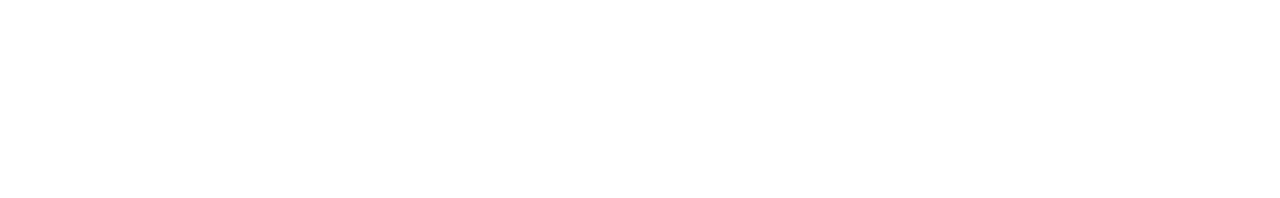
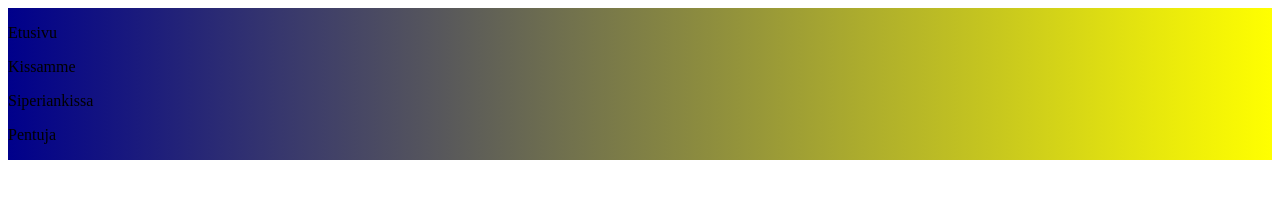
Before and after one commit to valzu1/old-school-project, a plain HTML site: page index.html in a window 1280 px wide. Drawn offline with Linux system fonts and the light colour scheme.

Commit message:
added background and starting flex-display

```diff
--- a/index.html
+++ b/index.html
@@ -1,26 +1,28 @@
 <html>
   <head>
     <title>FI* Likimain</title>
-  <link href="style.css" type="stylesheet" rel="stylesheet">
+    <link href="style.css" type="text/css" rel="stylesheet">
   </head>
   <body>
+    <div class="main">
       <div class="nav">
         <div class="navbutton">
 
           <div id="b1">
-
+            <p>Etusivu</p>
           </div>
 
           <div id="b2">
-
+            <p>Kissamme</p>
           </div>
 
           <div id="b3">
-
+            <p>Siperiankissa</p>
           </div>
 
           <div id="b4">
-
+            <p>Pentuja</p>
+          </div>
         </div>
       </div>
     </div>
--- a/style.css
+++ b/style.css
@@ -1,29 +1,41 @@
 .main {
+width: auto;
+height: auto;
 display: -webkit-flex;
 display: flex;
+
 }
 
 .nav {
+order: -20;
+width: auto;
+display: -webkit-flex;
 display: flex;
 justify-content: space-between;
+flex-wrap: wrap;
+flex-direction: row;
 }
 
-.navbutton {
-background: linear-gradient();
+.main {
+background: linear-gradient(to right, DarkBlue, Yellow);
 
 }
  #b1 {
-
+text-align: justify;
+border-radius: 10px;
  }
 
  #b2 {
-
+text-align: justify;
+border-radius: 10px;
  }
 
  #b3 {
-
+text-align: justify;
+border-radius: 10px;
  }
 
  #b4 {
-
+text-align: justify;
+border-radius: 10px;
  }
```
Lines whose indentation alone changed are shown as unchanged.
